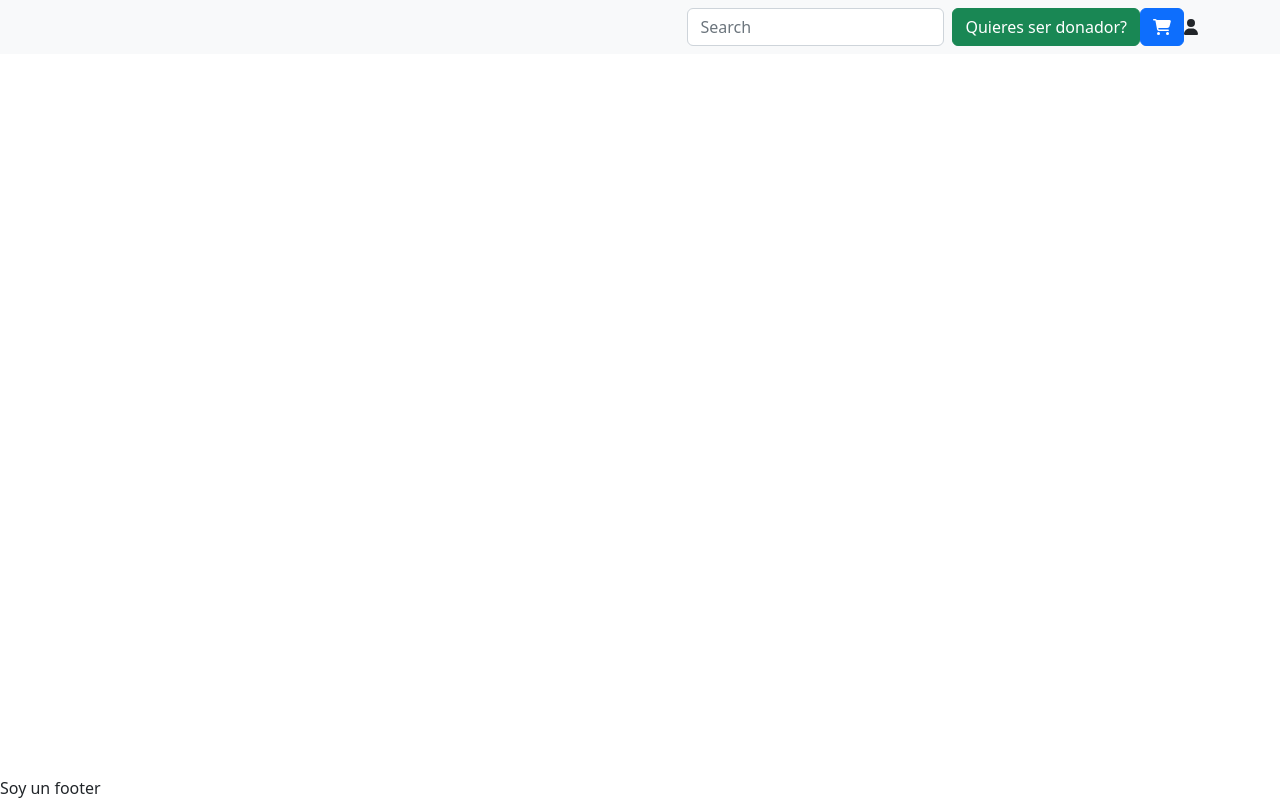
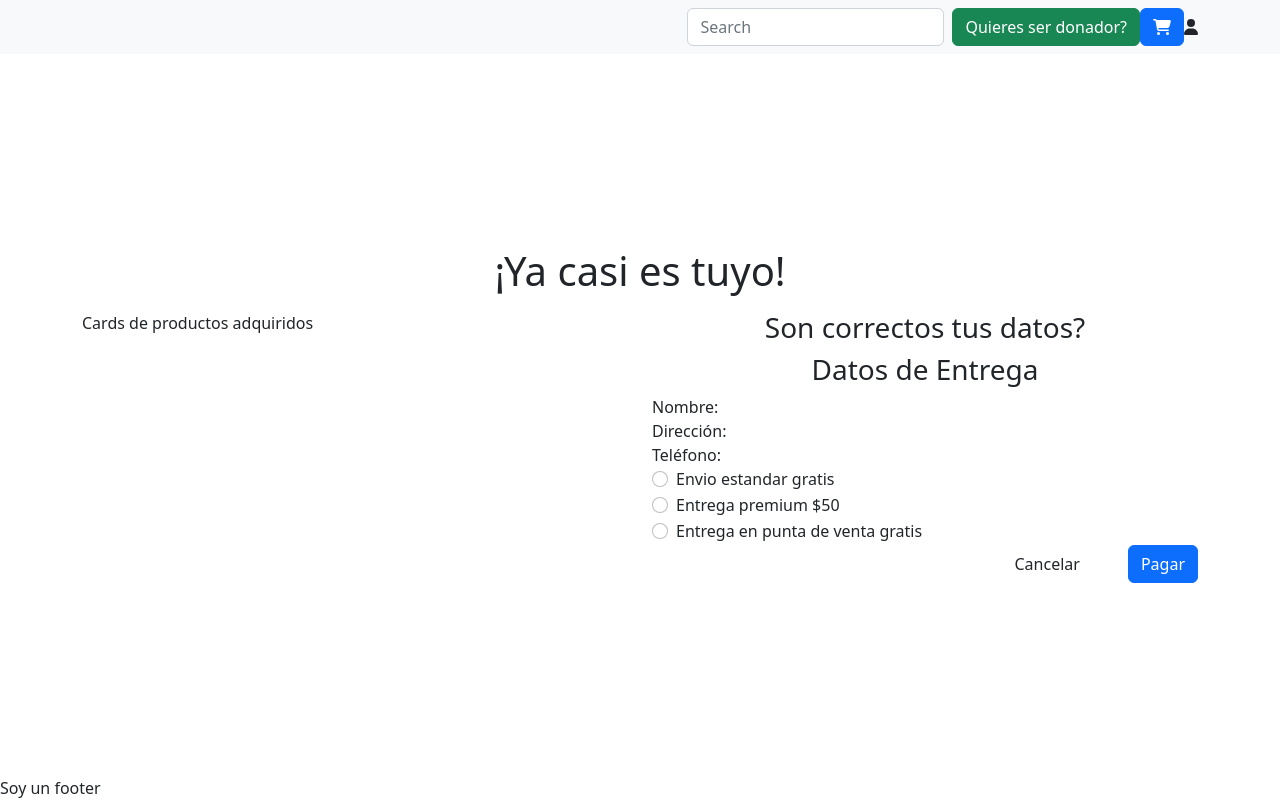
Before and after one commit to StovMedina/blu-front-end, a React (Create React App) app: page /productcheckout in a window 1280 px wide. Built offline with nearby package versions, Linux system fonts and the light colour scheme.

Commit message:
Radio button was added

```diff
--- /dev/null
+++ b/src/components/Button/RadioButton.js
@@ -0,0 +1,14 @@
+import React from 'react'
+import Form from "react-bootstrap/Form";
+const RadioButton = (props) => {
+  return (
+    <Form.Check
+    name={props.name}
+    disabled={props.isDisabled}
+    type={props.type}
+    label={props.label}
+    id={props.id}
+  />
+  )
+}
+export default RadioButton
--- a/src/pages/ProductsCheckOut/ProductCheckout.js
+++ b/src/pages/ProductsCheckOut/ProductCheckout.js
@@ -1,18 +1,51 @@
 import React from "react";
+import RadioButton from "../../components/Button/RadioButton";
+import Form from "react-bootstrap/Form";
+import BluButton from "../../components/Button/BluButton";
+import { useNavigate } from "react-router-dom";
 
 const ProductCheckout = () => {
+  const navigate = useNavigate();
   return (
     <main className="container">
       <h1 className="text-center mb-3">¡Ya casi es tuyo!</h1>
-      <div className="col-12 col-md-6"></div>
+      <div className="row">
+      <div className="col-12 col-md-6">Cards de productos adquiridos</div>
       <div className="col-12 col-md-6">
         <h3 className="text-center">Son correctos tus datos? </h3>
-        <h3 className="text-center">Confirmar</h3>
-        <div>
-            <span>Nombre:</span>
-            <span>Dirección:</span>
-            <span>Teléfono:</span>
+        <h3 className="text-center">Datos de Entrega</h3>
+        <div className="d-flex flex-column">
+          <span>Nombre:</span>
+          <span>Dirección:</span>
+          <span>Teléfono:</span>
         </div>
+        <Form>
+          <RadioButton
+            name="shipping"
+            type="radio"
+            label="Envio estandar gratis"
+          />
+          <RadioButton
+            name="shipping"
+            type="radio"
+            label="Entrega premium $50"
+          />
+          <RadioButton
+            name="shipping"
+            type="radio"
+            label="Entrega en punta de venta gratis"
+          />
+        </Form>
+        <div className="col-12 d-flex align-items-center justify-content-end">
+          <span onClick={() => navigate("/")}>Cancelar</span>
+          <BluButton
+            extraClass="ms-5"
+            actionOnClick={() => navigate("/")}
+            variant="primary"
+            text="Pagar"
+          />
+        </div>
+      </div>
       </div>
     </main>
   );
--- a/src/routes/ShopRoutes.js
+++ b/src/routes/ShopRoutes.js
@@ -4,7 +4,7 @@ import { ShopLayout } from "../components/layouts";
 import LandingPage from "../pages/LandingPage/LandingPage";
 import Product from "../pages/product/Product";
 import ShippingDetails from "../pages/ShippingDetails/ShippingDetails";
-
+import ProductCheckout from "../pages/ProductsCheckOut/ProductCheckout";
 export const ShopRoutes = () => {
   return (
     <ShopLayout>
@@ -12,6 +12,7 @@ export const ShopRoutes = () => {
         <Route path="/" element={<LandingPage />} />
         <Route path="/product/:id" element={<Product />} />
         <Route path="/shippingdetails" element={<ShippingDetails/>} />
+        <Route path="/productcheckout" element={<ProductCheckout/>} />
       </Routes>
     </ShopLayout>
   );
```
